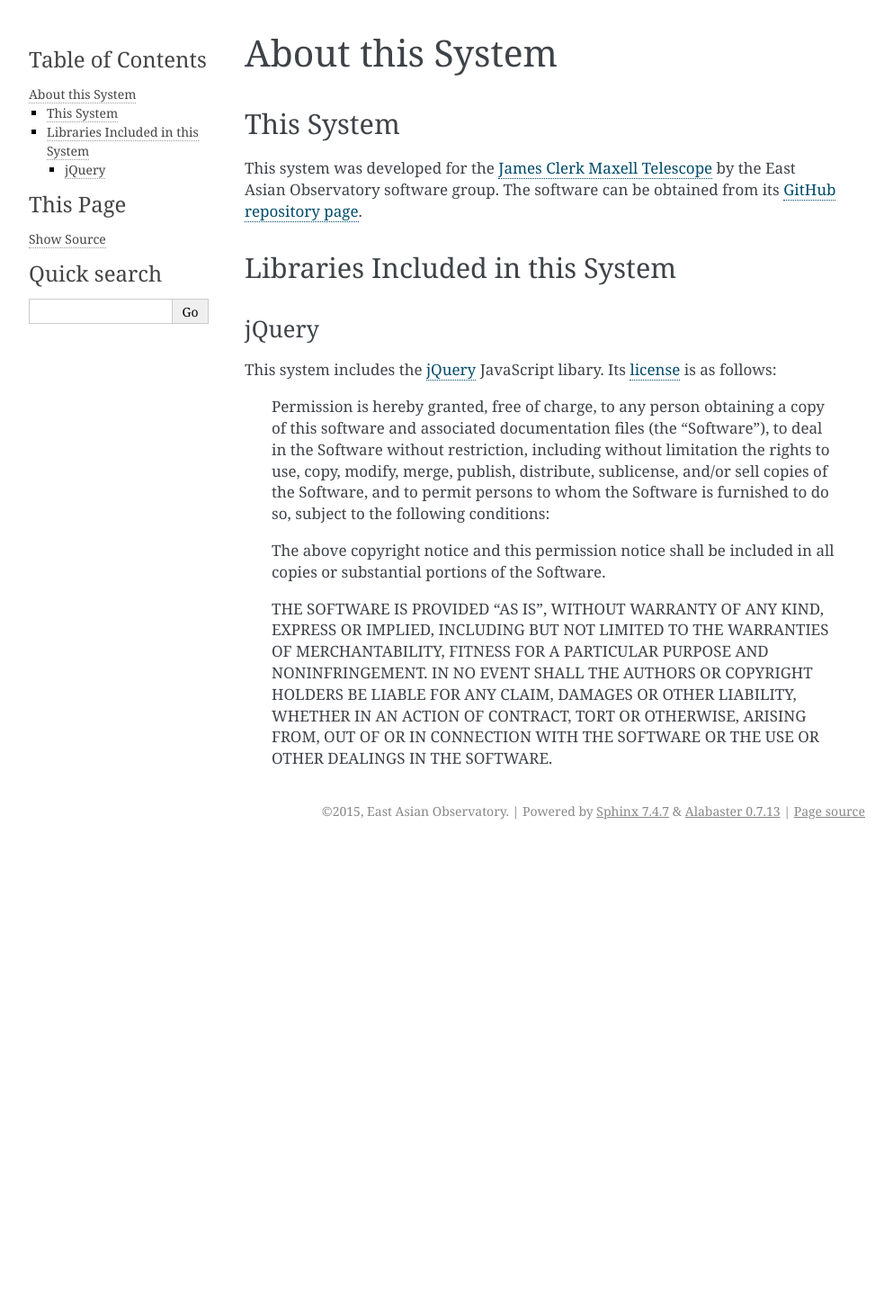
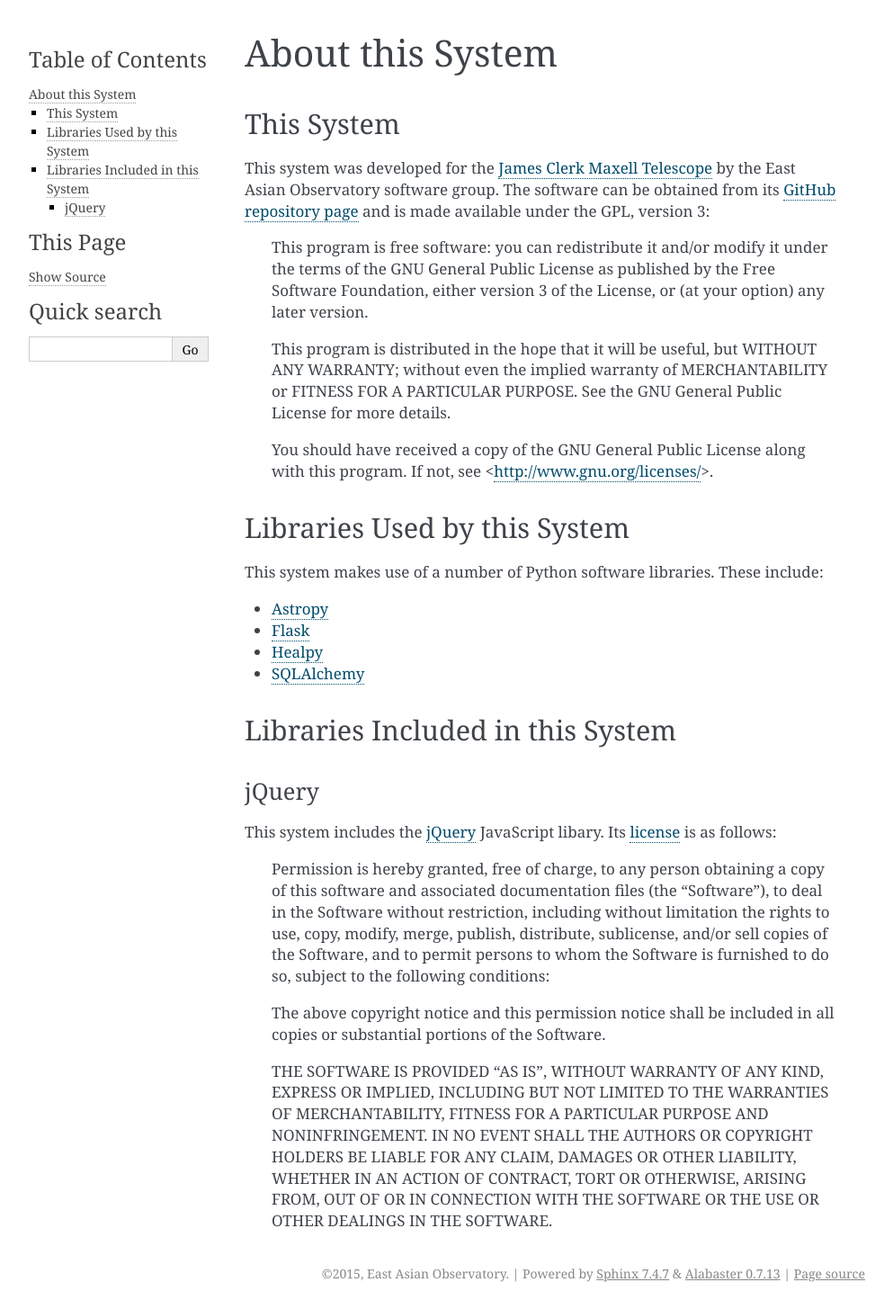
Before and after one commit to eaobservatory/hedwig, a Sphinx documentation site: the page built from doc/about/index.rst, in a window 1280 px wide. Shown: the whole page at 90% size, without its empty margins (148-1141 px from the left). Built offline with Sphinx 7.4.7, drawn with Linux system fonts in a browser that asks for light colours; before the commit the page ends 941 px from its top, so only the background shows below that.

Commit message:
doc: Add more information to the about page

```diff
--- a/doc/about/index.rst
+++ b/doc/about/index.rst
@@ -8,7 +8,32 @@
 `James Clerk Maxell Telescope <http://www.eaobservatory.org/jcmt>`_
 by the East Asian Observatory software group.
 The software can be obtained from its
-`GitHub repository page <https://github.com/eaobservatory/hedwig>`_.
+`GitHub repository page <https://github.com/eaobservatory/hedwig>`_
+and is made available under the GPL, version 3:
+
+    This program is free software: you can redistribute it and/or modify
+    it under the terms of the GNU General Public License as published by
+    the Free Software Foundation, either version 3 of the License, or
+    (at your option) any later version.
+
+    This program is distributed in the hope that it will be useful,
+    but WITHOUT ANY WARRANTY; without even the implied warranty of
+    MERCHANTABILITY or FITNESS FOR A PARTICULAR PURPOSE.  See the
+    GNU General Public License for more details.
+
+    You should have received a copy of the GNU General Public License
+    along with this program.  If not, see <http://www.gnu.org/licenses/>.
+
+Libraries Used by this System
+-----------------------------
+
+This system makes use of a number of Python software libraries.
+These include:
+
+* `Astropy <http://www.astropy.org/>`_
+* `Flask <http://flask.pocoo.org/>`_
+* `Healpy <https://pypi.python.org/pypi/healpy>`_
+* `SQLAlchemy <http://www.sqlalchemy.org/>`_
 
 Libraries Included in this System
 ---------------------------------
```
